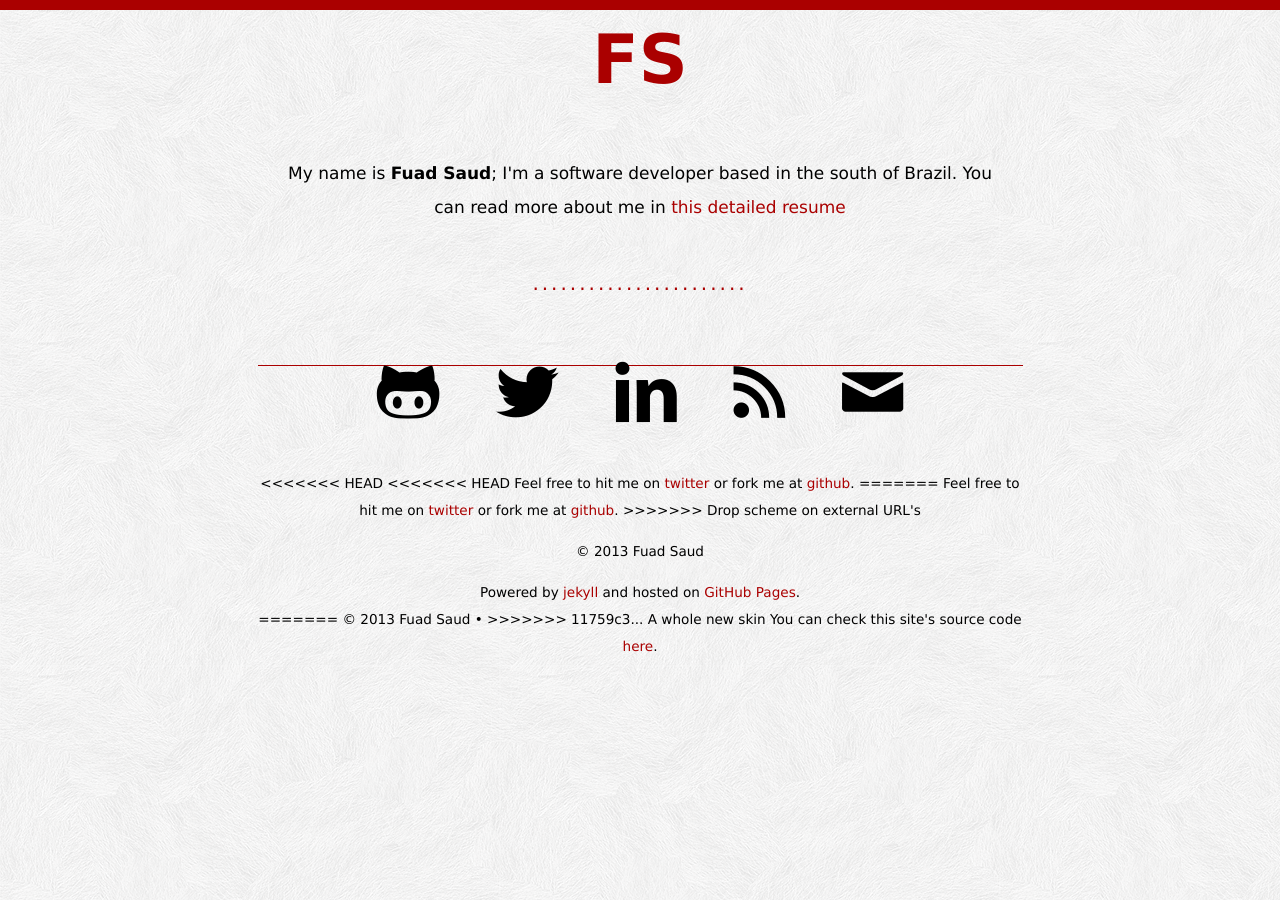
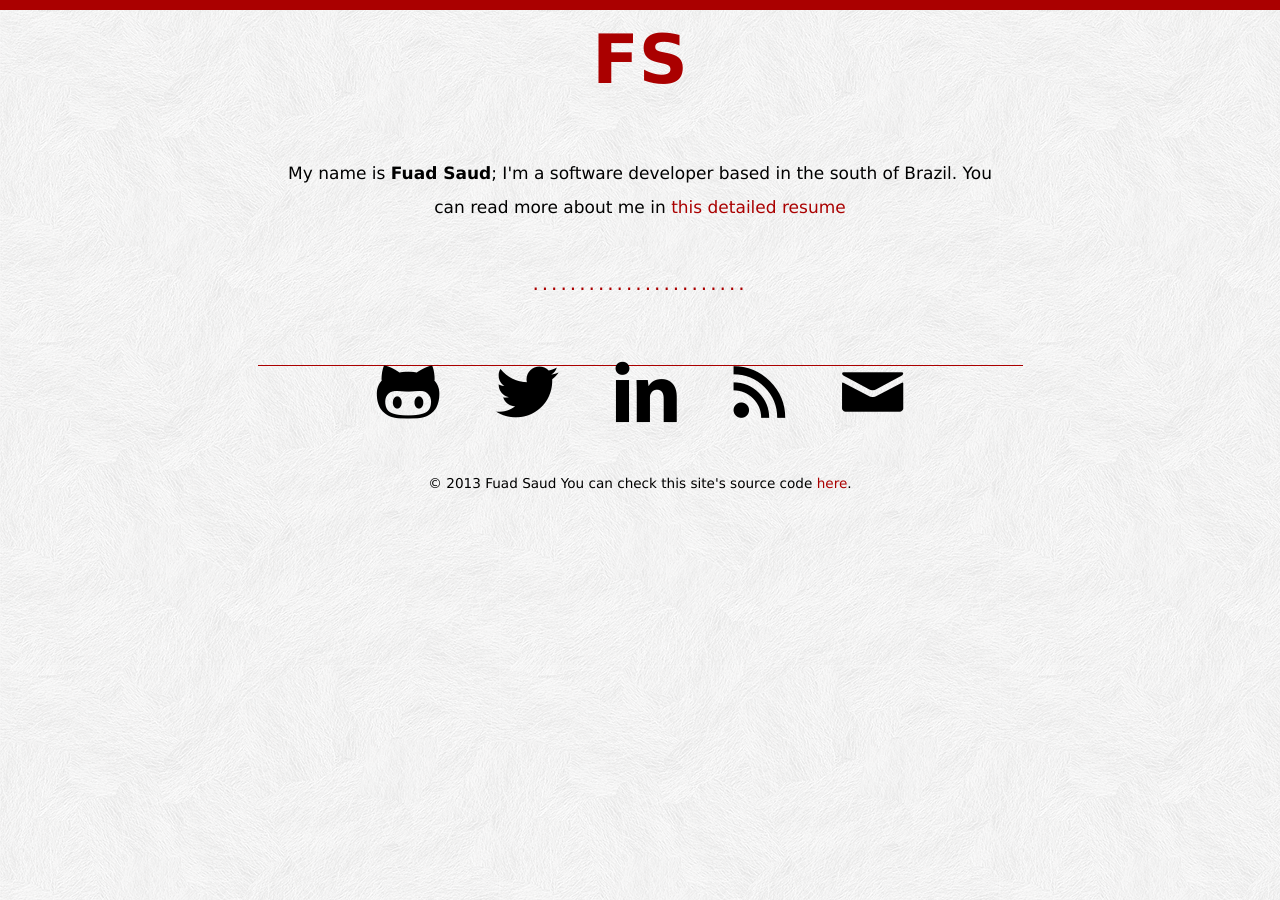
Before and after one commit to fuadsaud/fuadsaud.github.io, a Jekyll site: the page built from index.html, in a window 1280 px wide. Built offline with Jekyll 4.4.1, drawn with Linux system fonts in a browser that asks for light colours; Markdown is read by kramdown in place of the engine named in the settings.

Commit message:
Fix some merge mess

```diff
--- a/_layouts/default.html
+++ b/_layouts/default.html
@@ -49,23 +49,7 @@
         </li>
       </ul>
       <p>
-<<<<<<< HEAD
-<<<<<<< HEAD
-        Feel free to hit me on <a href="http://twitter.com/fuadsaud">twitter</a>
-        or fork me at <a href="http://github.com/fuadsaud">github</a>.
-=======
-        Feel free to hit me on <a href="//twitter.com/fuadsaud">twitter</a>
-        or fork me at <a href="//github.com/fuadsaud">github</a>.
->>>>>>> Drop scheme on external URL's
-      </p>
-      <p>© 2013 Fuad Saud</p>
-      <p>
-        Powered by <a href="//github.com/mojombo/jekyll">jekyll</a> and
-        hosted on <a href="//pages.github.com">GitHub Pages</a>.
-        <br>
-=======
-        © 2013 Fuad Saud •
->>>>>>> 11759c3... A whole new skin
+        © 2013 Fuad Saud
         You can check this site's source code
         <a href="//github.com/fuadsaud/fuadsaud.github.com">here</a>.
       </p>
```
